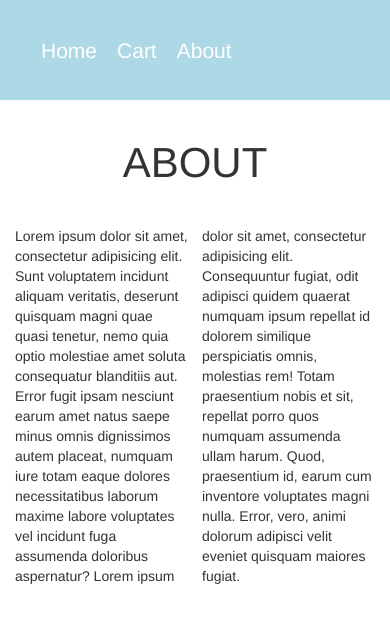
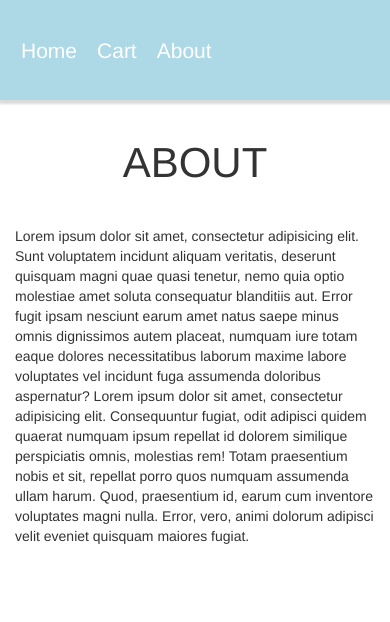
Before and after one commit to kyledavelaar/eCommerce, a React (Create React App) app: page /about in a window 390 px wide. Shown: the top 622 px of the page. Built offline with nearby package versions, Linux system fonts and the light colour scheme.

Commit message:
media query and box-shadow for nav

```diff
--- a/src/App.css
+++ b/src/App.css
@@ -2,6 +2,7 @@
 nav {
   height: 100px;
   background-color: lightblue;
+  box-shadow: 0 2px 2px 2px rgba(211, 211, 211, 0.8);
 }
 
 nav li {
@@ -9,6 +10,10 @@ nav li {
   padding-right: 20px;
   line-height: 100px;
   vertical-align: middle;
+}
+
+.nav-ul {
+  padding-left: 20px;
 }
 
 .link {
@@ -59,11 +64,11 @@ nav li {
 /*-------------CART------------------*/
 
 .cart {
-  margin-left: 40px;
+  margin-left: 20px;
 }
 
 .cart-item {
-  font-size: 1.5em;
+  font-size: 1em;
   margin-bottom: 10px;
 }
 
@@ -71,10 +76,32 @@ nav li {
   margin-left: 10px;
 }
 
+.btn {
+  padding: 3px 6px;
+}
+
 
 
 /*-------------CART------------------*/
+@media (min-width: 600px) {
+  .nav-ul {
+    padding-left: 40px;
+  }
 
-.text {
-  columns: 2;
+  .cart {
+    margin-left: 40px;
+  }
+
+  .cart-item {
+    font-size: 1.5em;
+    margin-bottom: 10px;
+  }
+
+  .btn {
+    padding: 6px 12px;
+  }
+
+  .text {
+    columns: 2;
+  }
 }
--- a/src/components/Navbar.jsx
+++ b/src/components/Navbar.jsx
@@ -5,7 +5,7 @@ import { Link } from 'react-router-dom';
 const NavBar = () => (
 
   <nav className="navbar">
-    <ul>
+    <ul className="nav-ul">
       <li><Link className="link" to={"/"}>Home</Link></li>
       <li><Link className="link" to={"/cart"}>Cart</Link></li>
       <li><Link className="link" to={"/about"}>About</Link></li>
```
